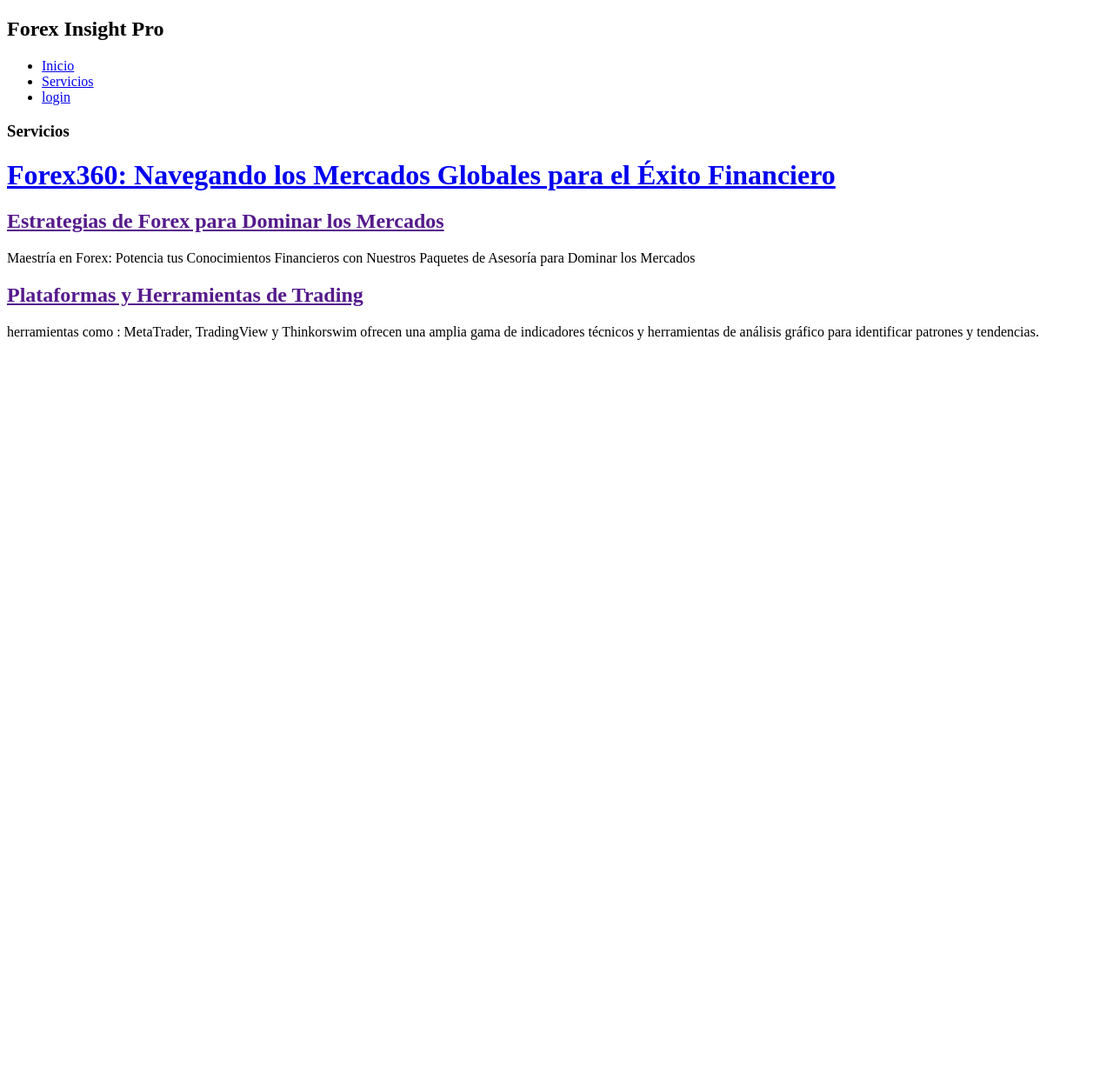
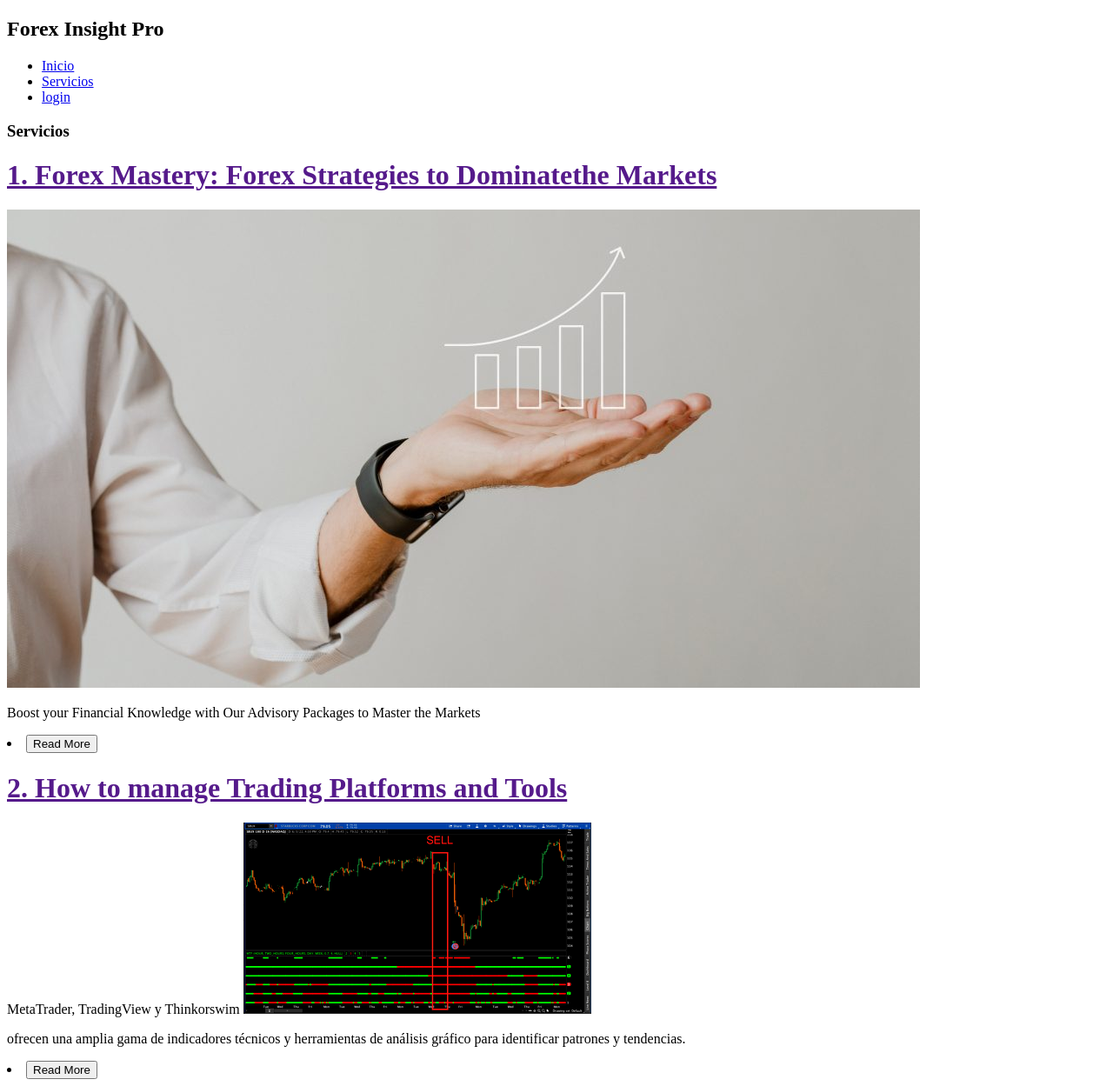
Before and after one commit to Carle93/DJANGOPROYECT, a Django app: template login/templates/login/services.html in a window 1280 px wide. Shown: the whole page at 87% size. Before the commit the page ends 391 px from the top, so only its background shows below. Run offline with Django 3.2, Linux system fonts and the light colour scheme; the template is opened without the code that fills it, so the values that code supplies are empty.

Commit message:
Work in temples

```diff
--- a/login/templates/login/services.html
+++ b/login/templates/login/services.html
@@ -8,20 +8,28 @@
         <title>Forex360: Navegando los Mercados Globales para el Éxito Financiero</title>
     </head>
     <body>
+
         <div>
-            <h1><a href="/">Forex360: Navegando los Mercados Globales para el Éxito Financiero</a></h1>
+
+            <h1><a href="">  1. Forex Mastery: Forex Strategies to Dominatethe Markets</a></h1>
+            <img src="estrategias financieras.jpg" alt="a hand with graphics">
+            <p>Boost your Financial Knowledge with Our Advisory Packages to Master the Markets</p>
+            <li class="button">
+                <button type="submit">Read More</button>
+              </li>
         </div>
 
         <div>
 
-            <h2><a href="">Estrategias de Forex para Dominar los Mercados</a></h2>
-            <p>Maestría en Forex: Potencia tus Conocimientos Financieros con Nuestros Paquetes de Asesoría para Dominar los Mercados</p>
-        </div>
+            <h1><a href="">2. How to manage Trading Platforms and Tools</a></h1>
+            <p> MetaTrader, TradingView y Thinkorswim
 
-        <div>
+            <img src="tools.png" alt="graphics">
+            <p>ofrecen una amplia gama de indicadores técnicos y herramientas de análisis gráfico para identificar patrones y tendencias.</p>
 
-            <h2><a href="">Plataformas y Herramientas de Trading</a></h2>
-            <p> herramientas como : MetaTrader, TradingView y Thinkorswim ofrecen una amplia gama de indicadores técnicos y herramientas de análisis gráfico para identificar patrones y tendencias.</p>
+            <li class="button">
+                <button type="submit">Read More</button>
+              </li>
         </div>
     </body>
 </html>
```
Also changed, not shown: login/templates/login/style.css (added, +64 -0 lines), login/templates/login/estrategias financieras.jpg (added), login/templates/login/tools.png (added).
